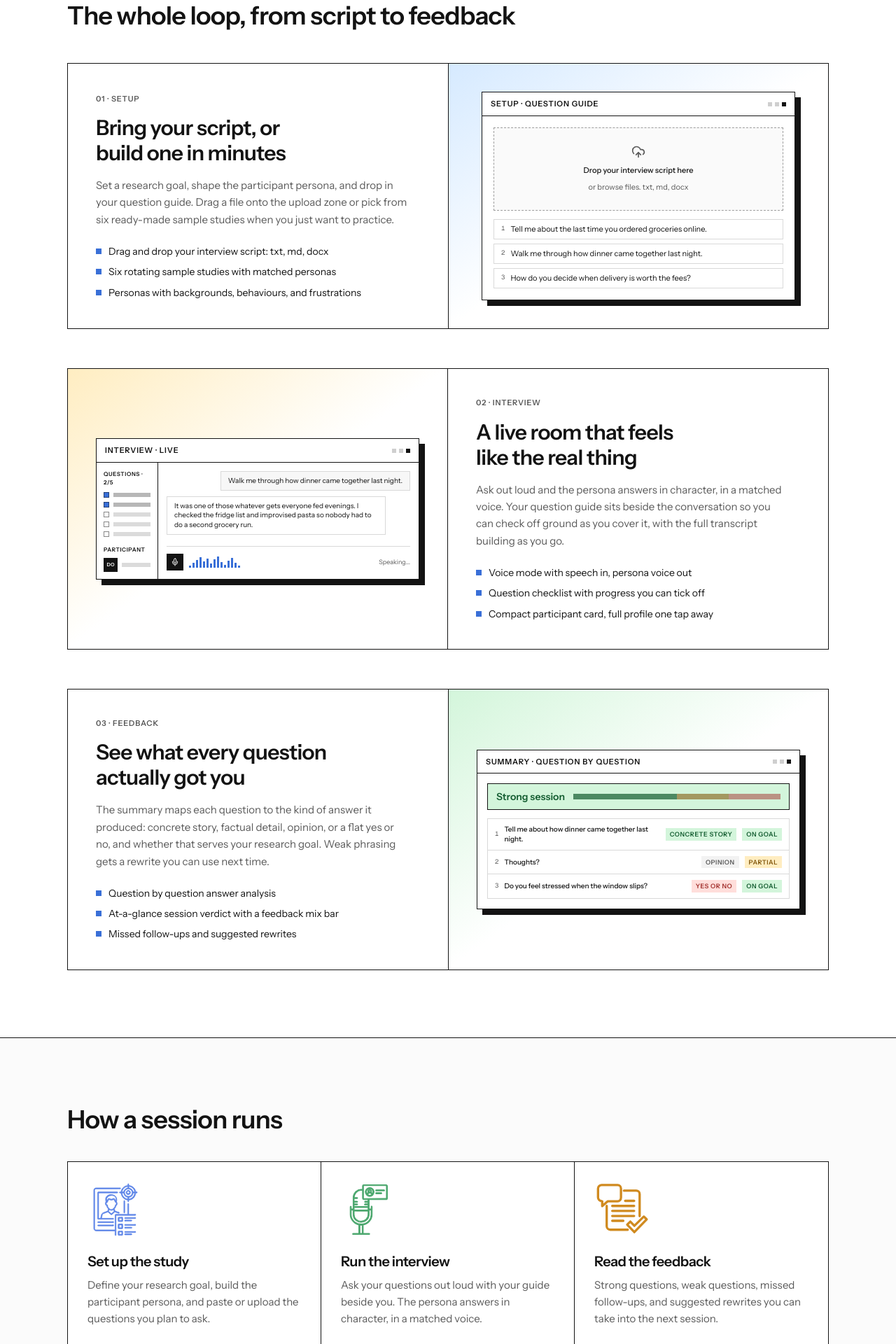
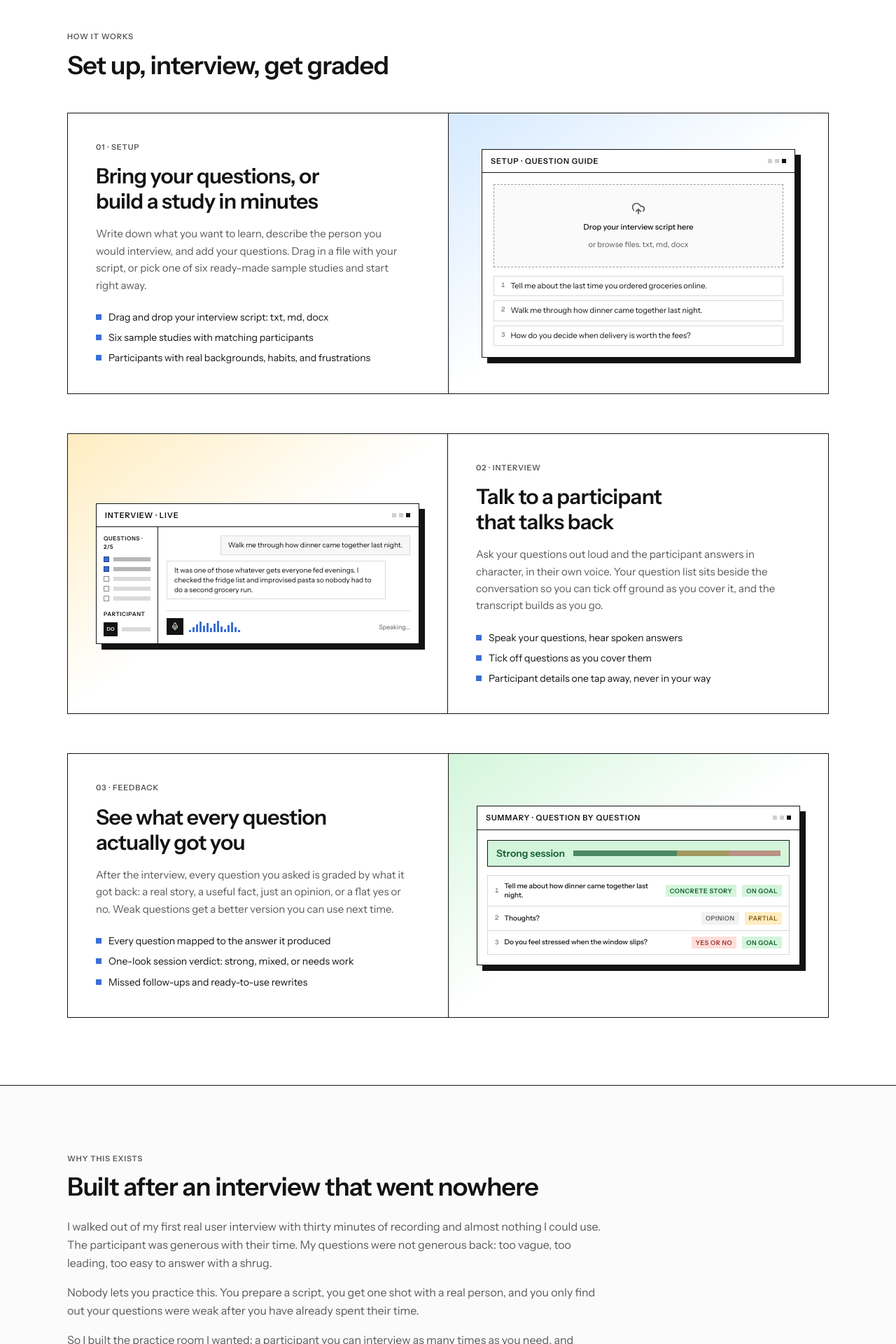
Before and after one commit to rishiashar/Personapilot, a Next.js app: page / in a window 1280 px wide. Shown: the part 880-2800 px from the top of the page at 70% size. Built offline with nearby package versions, Linux system fonts and the light colour scheme.

Commit message:
feat: full landing overhaul with plain copy, story section, footer cleanup
Co-Authored-By: Devin AI <158243242+devin-ai-integration[bot]@users.noreply.github.com>

```diff
--- a/app/page.tsx
+++ b/app/page.tsx
@@ -1,4 +1,3 @@
-import Image from "next/image";
 import Link from "next/link";
 
 import { AppFooter } from "@/components/AppFooter";
@@ -12,53 +11,29 @@ import { Waveform } from "@/components/Waveform";
 import { Button } from "@/components/ui/button";
 import { cn } from "@/lib/utils";
 
-const STEPS = [
-  {
-    title: "Set up the study",
-    description:
-      "Define your research goal, build the participant persona, and paste or upload the questions you plan to ask.",
-    meta: "2 min",
-    icon: "/icons/research-setup.svg",
-  },
-  {
-    title: "Run the interview",
-    description:
-      "Ask your questions out loud with your guide beside you. The persona answers in character, in a matched voice.",
-    meta: "10-20 min",
-    icon: "/icons/interview-microphone.svg",
-  },
-  {
-    title: "Read the feedback",
-    description:
-      "Strong questions, weak questions, missed follow-ups, and suggested rewrites you can take into the next session.",
-    meta: "Instant",
-    icon: "/icons/read-feedback.svg",
-  },
-];
-
 const FEATURES = [
   {
     tag: "01 · Setup",
-    title: "Bring your script, or build one in minutes",
+    title: "Bring your questions, or build a study in minutes",
     description:
-      "Set a research goal, shape the participant persona, and drop in your question guide. Drag a file onto the upload zone or pick from six ready-made sample studies when you just want to practice.",
+      "Write down what you want to learn, describe the person you would interview, and add your questions. Drag in a file with your script, or pick one of six ready-made sample studies and start right away.",
     points: [
       "Drag and drop your interview script: txt, md, docx",
-      "Six rotating sample studies with matched personas",
-      "Personas with backgrounds, behaviours, and frustrations",
+      "Six sample studies with matching participants",
+      "Participants with real backgrounds, habits, and frustrations",
     ],
     gradient: "from-wash-blue via-background to-background",
     mockup: <SetupMockup className="w-full max-w-md" />,
   },
   {
     tag: "02 · Interview",
-    title: "A live room that feels like the real thing",
+    title: "Talk to a participant that talks back",
     description:
-      "Ask out loud and the persona answers in character, in a matched voice. Your question guide sits beside the conversation so you can check off ground as you cover it, with the full transcript building as you go.",
+      "Ask your questions out loud and the participant answers in character, in their own voice. Your question list sits beside the conversation so you can tick off ground as you cover it, and the transcript builds as you go.",
     points: [
-      "Voice mode with speech in, persona voice out",
-      "Question checklist with progress you can tick off",
-      "Compact participant card, full profile one tap away",
+      "Speak your questions, hear spoken answers",
+      "Tick off questions as you cover them",
+      "Participant details one tap away, never in your way",
     ],
     gradient: "from-wash-amber via-background to-background",
     mockup: <InterviewMockup className="w-full max-w-lg" />,
@@ -68,11 +43,11 @@ const FEATURES = [
     tag: "03 · Feedback",
     title: "See what every question actually got you",
     description:
-      "The summary maps each question to the kind of answer it produced: concrete story, factual detail, opinion, or a flat yes or no, and whether that serves your research goal. Weak phrasing gets a rewrite you can use next time.",
+      "After the interview, every question you asked is graded by what it got back: a real story, a useful fact, just an opinion, or a flat yes or no. Weak questions get a better version you can use next time.",
     points: [
-      "Question by question answer analysis",
-      "At-a-glance session verdict with a feedback mix bar",
-      "Missed follow-ups and suggested rewrites",
+      "Every question mapped to the answer it produced",
+      "One-look session verdict: strong, mixed, or needs work",
+      "Missed follow-ups and ready-to-use rewrites",
     ],
     gradient: "from-wash-green via-background to-background",
     mockup: <SummaryMockup className="w-full max-w-lg" />,
@@ -87,12 +62,12 @@ export default function HomePage() {
         {/* Hero */}
         <section className="mx-auto w-full max-w-6xl px-5 pt-20 pb-16 sm:px-8 sm:pt-28 sm:pb-24">
           <h1 className="max-w-4xl text-5xl leading-[0.98] font-semibold tracking-[-0.03em] text-balance sm:text-7xl">
-            Rehearse your user interviews.
+            Practice your user interviews before they count.
           </h1>
           <p className="mt-6 max-w-xl text-lg leading-relaxed text-muted-foreground">
-            A practice room for UX researchers. Build a participant persona,
-            interview it by voice, and get direct feedback on your questioning
-            technique.
+            PersonaPilot gives you an AI participant to interview out loud. Ask
+            your questions, hear answers in a real voice, and find out which
+            questions work before you sit down with a real person.
           </p>
           <div className="mt-10 flex flex-wrap items-center gap-6">
             <Button
@@ -131,9 +106,9 @@ export default function HomePage() {
           id="features"
           className="mx-auto w-full max-w-6xl px-5 py-20 sm:px-8 sm:py-24"
         >
-          <p className="caps text-muted-foreground">What you get</p>
+          <p className="caps text-muted-foreground">How it works</p>
           <h2 className="mt-3 max-w-2xl text-3xl font-semibold tracking-[-0.02em] text-balance sm:text-4xl">
-            The whole loop, from script to feedback
+            Set up, interview, get graded
           </h2>
           <div className="mt-12 space-y-10 sm:space-y-14">
             {FEATURES.map((feature) => (
@@ -183,61 +158,54 @@ export default function HomePage() {
           </div>
         </section>
 
-        {/* How it works: index */}
-        <section
-          id="how-it-works"
-          className="border-t border-foreground bg-muted/30"
-        >
+        {/* Story */}
+        <section id="story" className="border-t border-foreground bg-muted/30">
           <div className="mx-auto w-full max-w-6xl px-5 py-20 sm:px-8 sm:py-24">
-            <h2 className="text-3xl font-semibold tracking-[-0.02em] sm:text-4xl">
-              How a session runs
-            </h2>
-            <ol className="mt-10 grid border border-foreground max-sm:divide-y sm:grid-cols-3 sm:divide-x divide-foreground">
-              {STEPS.map((step) => (
-                <li
-                  key={step.title}
-                  className="flex flex-col bg-card p-6 transition-colors hover:bg-muted/50 sm:p-7"
-                >
-                  <span
-                    aria-hidden
-                    className="flex size-20 items-center justify-center"
-                  >
-                    <Image
-                      src={step.icon}
-                      alt=""
-                      width={80}
-                      height={80}
-                      className="size-20 object-contain"
-                      unoptimized
-                    />
-                  </span>
-                  <h3 className="mt-5 text-xl font-semibold tracking-tight">
-                    {step.title}
-                  </h3>
-                  <p className="mt-2 text-[15px] leading-relaxed text-muted-foreground">
-                    {step.description}
-                  </p>
-                  <span className="mt-auto pt-6 text-sm font-medium text-muted-foreground">
-                    {step.meta}
-                  </span>
-                </li>
-              ))}
-            </ol>
+            <div className="max-w-3xl">
+              <p className="caps text-muted-foreground">Why this exists</p>
+              <h2 className="mt-3 text-3xl font-semibold tracking-[-0.02em] text-balance sm:text-4xl">
+                Built after an interview that went nowhere
+              </h2>
+              <div className="mt-6 space-y-4 text-[16px] leading-relaxed text-muted-foreground">
+                <p>
+                  I walked out of my first real user interview with thirty
+                  minutes of recording and almost nothing I could use. The
+                  participant was generous with their time. My questions were
+                  not generous back: too vague, too leading, too easy to answer
+                  with a shrug.
+                </p>
+                <p>
+                  Nobody lets you practice this. You prepare a script, you get
+                  one shot with a real person, and you only find out your
+                  questions were weak after you have already spent their time.
+                </p>
+                <p>
+                  So I built the practice room I wanted: a participant you can
+                  interview as many times as you need, and feedback that tells
+                  you exactly which questions earned real answers and which
+                  ones wasted the minute.
+                </p>
+              </div>
+              <p className="mt-8 text-[14px] font-medium">
+                Rishi Ashar
+                <span className="text-muted-foreground"> · Maker of PersonaPilot</span>
+              </p>
+            </div>
           </div>
         </section>
 
-        {/* Statement */}
+        {/* Closing CTA */}
         <section className="border-t border-foreground bg-wash-blue">
           <div className="mx-auto w-full max-w-6xl px-5 py-20 sm:px-8 sm:py-24">
             <p className="max-w-3xl text-3xl leading-tight font-semibold tracking-[-0.02em] text-balance text-wash-blue-fg sm:text-5xl">
-              Synthetic rehearsal,
+              Your next real interview
               <br />
-              not synthetic research.
+              deserves a rehearsal.
             </p>
             <p className="mt-6 max-w-xl text-[15px] leading-relaxed text-wash-blue-fg/75">
-              PersonaPilot does not generate findings, and its answers are not
-              data. It exists to train the researcher, so the questions you
-              bring to real participants are worth their time.
+              PersonaPilot will not do your research for you. It makes sure
+              that when you sit down with a real person, every question you
+              ask is worth their time.
             </p>
             <div className="mt-10">
               <Button
--- a/components/AppFooter.tsx
+++ b/components/AppFooter.tsx
@@ -6,7 +6,7 @@ export function AppFooter() {
           PersonaPilot. A rehearsal tool for UX research.
         </p>
         <p className="text-[13px] text-muted-foreground">
-          Made at the University of Toronto.
+          Sessions stay in your browser.
         </p>
       </div>
     </footer>
```
